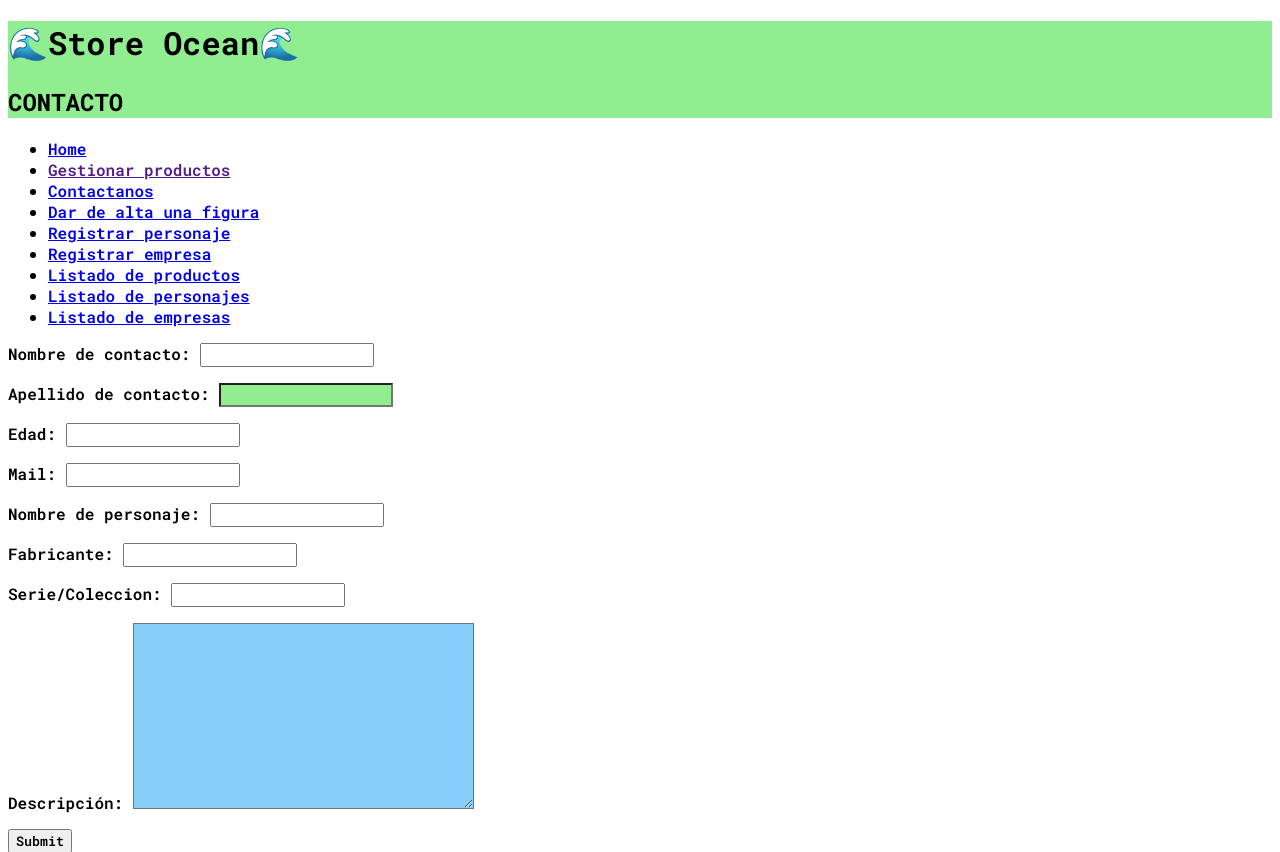
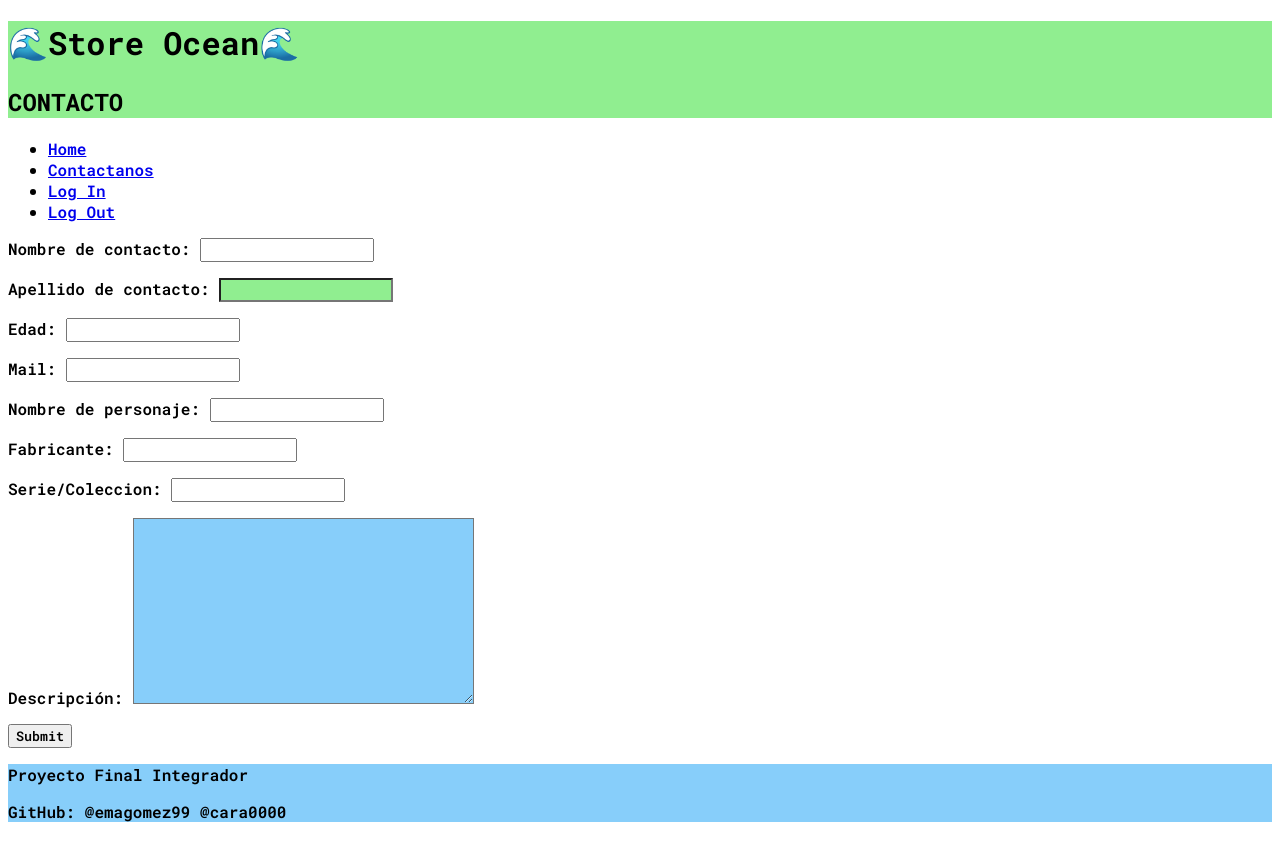
Before and after one commit to cara0000/store_ocean, a Django app: page /store_ocean/contacto in a window 1280 px wide. Shown: the top 852 px of the page. After the commit the page ends 822 px from the top, so only its background shows below. Run offline with Django 4.2, Linux system fonts and the light colour scheme.

Commit message:
todo menos view parametrizada

```diff
--- a/core/templates/core/base.html
+++ b/core/templates/core/base.html
@@ -27,14 +27,17 @@
     <nav>
         <ul>
             <li><a href="{% url 'index' %}">Home</a></li>
-            <li><a href="">Gestionar productos</a></li>
             <li><a href="{% url 'contacto' %}">Contactanos</a></li>
-            <li><a href="{% url 'alta_producto' %}">Dar de alta una figura</a></li>
-            <li><a href="{% url 'alta_personaje' %}">Registrar personaje</a></li>
-            <li><a href="{% url 'alta_compañia' %}">Registrar empresa</a></li>
-            <li><a href="{% url 'listado_productos' %}">Listado de productos</a></li>
-            <li><a href="{% url 'listado_personajes' %}">Listado de personajes</a></li>
-            <li><a href="{% url 'listado_compañias' %}">Listado de empresas</a></li>
+            <li><a href="{% url 'login' %}">Log In</a></li>
+            <li><a href="{% url 'logout' %}">Log Out</a></li>
+            {% if user.is_authenticated %}
+                <li><a href="{% url 'alta_producto' %}">Registrar figura</a></li>
+                <li><a href="{% url 'alta_personaje' %}">Registrar personaje</a></li>
+                <li><a href="{% url 'alta_compañia' %}">Registrar empresa</a></li>
+                <li><a href="{% url 'listado_productos' %}">Listado de productos</a></li>
+                <li><a href="{% url 'listado_personajes' %}">Listado de personajes</a></li>
+                <li><a href="{% url 'listado_compañias' %}">Listado de empresas</a></li>
+            {% endif %}
         </ul>
     </nav>
 
--- a/core/urls.py
+++ b/core/urls.py
@@ -1,16 +1,17 @@
 from django.urls import path, re_path
 from . import views
 from .views import AltaProductoView
+from django.contrib.auth import views as auth_views
 
 urlpatterns = [
     path('', views.index, name='index'),
+    path('accounts/login/', auth_views.LoginView.as_view(template_name='core/login.html'), name='login'),
+    path('accounts/logout/', auth_views.LogoutView.as_view(), name='logout'),
     path('contacto', views.contacto, name='contacto'),
-    #path('productos/alta', views.alta_producto, name='alta_producto'), esta es la que iba pero la quiero reemplazar por una CBV, por lo que la ruta va a ser la de abajo
     path('alta_producto/', AltaProductoView.as_view(), name='alta_producto'),
     path('personajes/alta', views.alta_personaje, name='alta_personaje'),
     path('compañias/alta', views.alta_empresa, name='alta_compañia'),
     path('listado_productos', views.listar_productos, name='listado_productos'), #cambiar el primero a productos/listado
     path('personajes/listado', views.listar_personajes, name='listado_personajes'),
     path('compañias/listado', views.listar_empresas, name='listado_compañias'),
-
 ]
--- a/core/views.py
+++ b/core/views.py
@@ -3,33 +3,28 @@ from django.http import HttpResponse
 from .forms import ContactoForm, AltaProductoForm, AltaPersonajeForm, AltaEmpresaForm
 from django.urls import reverse
 from django.contrib import messages
+from django.contrib.auth.decorators import login_required
 from .models import Figura, Personaje, Compañia
 from django.views.generic.edit import CreateView
+from django.utils.decorators import method_decorator
+from django.contrib.auth.mixins import LoginRequiredMixin
+from django.contrib.auth.decorators import permission_required
+from django.contrib.auth.mixins import PermissionRequiredMixin
 
 # TEMPLATE ASOCIADO A UNA VISTA---------------------------------------
 def index(request):
     return render(request, 'core/index.html')
 
-def contacto(request): #checkear 21 models 1 - 1:09
+def contacto(request):
+    if request.method == "POST":
+        formulario= ContactoForm(request.POST)
 
-    #print(request.POST) #aca tengo todo lo que envio el user en forma de diccionario
-    if request.method == "POST": #si el metodo por el cual me enviaron el form es un post
-        #instanciar el form con los datos que se cargaron
-        formulario= ContactoForm(request.POST) #creamos form y le paso los datos del post, me permite validarlo despues
-
-        #valido el form cargado ()
-        if formulario.is_valid(): #si el form es valido se corre ValidationError, se hace una conversion de lo que viene del request a tipos de daots que maneja python (strings, etc)
-            #dar de alta la info (esto esta pendiente para cuando tengas BD)
-            #redirecciono al inicio para que no vuelvan a llenar el form vacio
+        if formulario.is_valid():
             messages.info(request,'Consulta enviada exitosamente🌸')
             return redirect(reverse('index'))
 
-    else: #GET (necesito que el form este vacio - form "no vinculado")
+    else:
         formulario= ContactoForm()
-        #si yo necesitara poner un campo con un dato precargado se hace aca en plan
-        #formulario= ContactoForm(
-        # lugar_de_importacion= 'Argentina' (ah re siome, pero se entiende)
-        # )
 
     context= {
         'contacto_form': formulario
@@ -37,68 +32,6 @@ def contacto(request): #checkear 21 models 1 - 1:09
 
     return render(request, 'core/contacto.html', context)
 
-'''
-def listar_productos(request):
-    return render(request, 'core/listado_productos.html')
-'''
-
-#CREATE----------------------------------------------------------------------------------------------------------------------------------
-'''
-def alta_producto(request):
-    context= {}
-
-    if request.method == 'POST':
-        alta_form = AltaProductoForm(request.POST)
-
-        if alta_form.is_valid():
-            nuevo_producto = Figura(
-                denominacion= alta_form.cleaned_data['denominacion'],
-                personaje= alta_form.cleaned_data['personaje'],
-                coleccion= alta_form.cleaned_data['coleccion'],
-                compañias= alta_form.cleaned_data['compañias'],
-                precio= alta_form.cleaned_data['precio'],
-                #fecha_salida= alta_form.cleaned_data['fecha_salida'],
-                #imagen= alta_form.cleaned_data['imagen'],
-            )
-            nuevo_producto.save(commit=False) #ChatGPT
-
-            compañias = alta_form.cleaned_data['compañias'] #ChatGPT
-            nuevo_producto.save() #ChatGPT
-
-            nuevo_producto.compañias.set(compañias)
-
-
-            messages.info(request, 'Producto dado de alta correctamente')
-            return redirect(reverse('index'))
-
-    else:
-        alta_form = AltaProductoForm()
-
-    context['alta_producto_form'] = AltaProductoForm
-
-    return render(request, 'core/alta_producto.html', context)
-
-
-#esta es la que va pero voy a intentar reemplazarla por una CBV
-def alta_producto(request):
-    context = {}
-
-    if request.method == 'POST':
-        alta_form = AltaProductoForm(request.POST)
-
-        if alta_form.is_valid():
-            nuevo_producto = alta_form.save()  # Save the instance
-
-            messages.info(request, 'Producto dado de alta correctamente')
-            return redirect(reverse('index'))
-
-    else:
-        alta_form = AltaProductoForm()
-
-    context['alta_producto_form'] = alta_form
-
-    return render(request, 'core/alta_producto.html', context)
-'''
 # FORMULARIO USADO EN VISTA BASADA EN CLASES ------------------------------------------------------------------
 class AltaProductoView(CreateView):
     model = Figura
@@ -117,10 +50,7 @@ class AltaProductoView(CreateView):
         context['alta_producto_form'] = self.form_class()
         return context
 
-
-
-#agregar un personajes registrados 2023 que sea parametrizado
-
+@permission_required('core.add_personaje', login_url='/login/', raise_exception=True)
 def alta_personaje(request):
     context= {}
     alta_form = AltaPersonajeForm(request.POST)
@@ -141,6 +71,7 @@ def alta_personaje(request):
 
     return render(request, 'core/alta_personaje.html', context)
 
+@permission_required('core.add_personaje', login_url='/login/', raise_exception=True)
 def alta_empresa(request):
     context= {}
     alta_form = AltaEmpresaForm(request.POST)
@@ -162,7 +93,9 @@ def alta_empresa(request):
     return render(request, 'core/alta_empresa.html', context)
 
 #READ----------------------------------------------------------------------------------------------------------------------------------
+#VISTA PARAMETRIZADA ------------------------------------------------------------------------------------------------------------------
 
+@login_required
 def listar_productos(request):
     listado = Figura.objects.all().order_by('id')
 
@@ -173,7 +106,7 @@ def listar_productos(request):
 
     return render(request, 'core/listado_productos.html',context)
 
-
+@login_required
 def listar_personajes(request):
     listado= Personaje.objects.all().order_by('id')
 
@@ -184,7 +117,7 @@ def listar_personajes(request):
 
     return render(request, 'core/listado_personajes.html', context)
 
-
+@login_required
 def listar_empresas(request):
     listado= Compañia.objects.all().order_by('id')
 
--- a/store_ocean/settings.py
+++ b/store_ocean/settings.py
@@ -125,3 +125,6 @@ STATIC_URL = 'static/'
 # https://docs.djangoproject.com/en/4.2/ref/settings/#default-auto-field
 
 DEFAULT_AUTO_FIELD = 'django.db.models.BigAutoField'
+
+LOGIN_REDIRECT_URL = 'index'
+LOGOUT_REDIRECT_URL = 'index'
```
Also changed, not shown: core/admin.py (+7 -2 lines), core/models.py (+15 -17 lines), core/templates/core/index.html (+9 -0 lines), core/templates/core/login.html (added, +31 -0 lines), core/migrations/0001_initial.py, core/migrations/0002_persona_administrador_vendedor.py (added).
